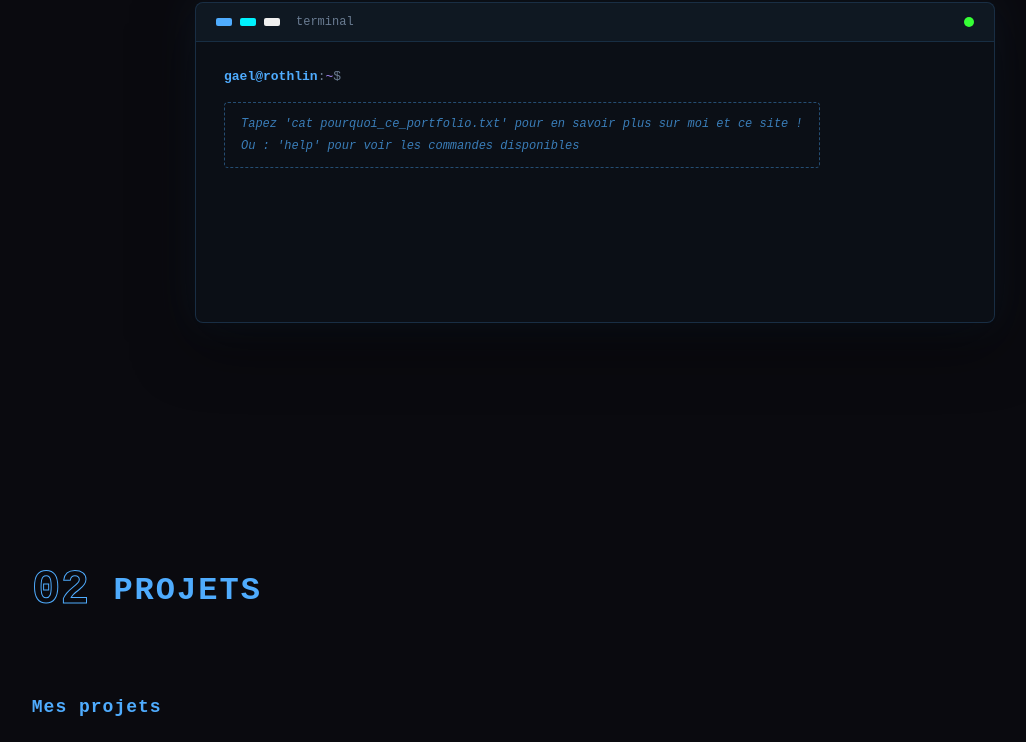
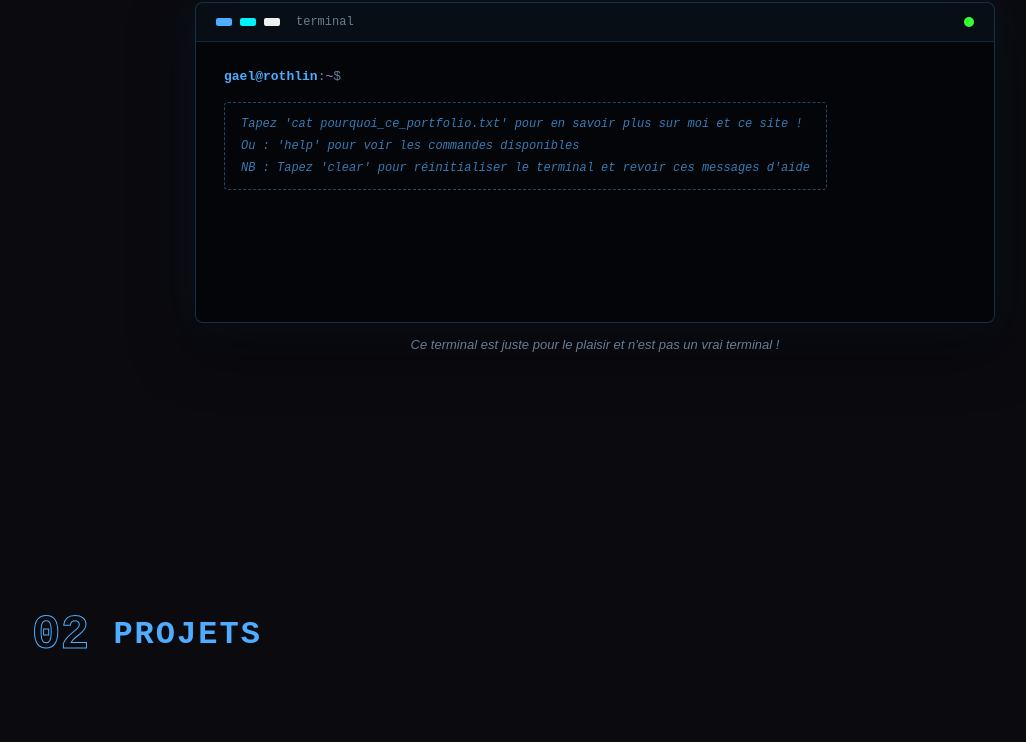
Before and after one commit to moonlight58/grothlin-portfolio, a Vue app: page / in a window 1280 px wide. Shown: the part 1052-1794 px from the top of the page, without its empty margins (45-1071 px from the left). Built offline with nearby package versions, Linux system fonts and the light colour scheme; a web font is replaced by a local one.

Commit message:
more command and less XSS leak

```diff
--- a/src/components/TerminalWindow.vue
+++ b/src/components/TerminalWindow.vue
@@ -56,9 +56,13 @@
       <!-- Hint message when empty -->
       <div v-if="history.length === 0" class="terminal-hint">
         <span class="hint-text">{{ $t ? $t('home.body.terminalHint') : 'Try typing: cat pourquoi_ce_portfolio.txt' }}</span><br>
-        <span class="hint-text">{{ $t ? $t('home.body.terminalHint2') : 'Or: help to see available commands' }}</span>
+        <span class="hint-text">{{ $t ? $t('home.body.terminalHint2') : 'Or: help to see available commands' }}</span><br>
+        <span class="hint-text">{{ $t ? $t('home.body.terminalHint3') : 'NB: type clear to clear the terminal and see these hints again' }}</span>
       </div>
     </div>
+  </div>
+  <div class="terminal-footer">
+    <p class="output-muted">{{ $t ? $t('home.body.terminalFooter') : 'This terminal is just for fun and is not a real terminal !' }}</p>
   </div>
 </template>
 
@@ -441,6 +445,13 @@ onMounted(() => {
 
 .dot.active { background: rgba(54, 255, 54, 1); }
 
+.terminal-footer {
+  font-size: small;
+  text-align: center;
+  padding: 12px 20px;
+  font-style: italic;
+}
+
 .blink {
   animation: blink 1.5s infinite;
 }
--- a/src/i18n/en.json
+++ b/src/i18n/en.json
@@ -27,6 +27,8 @@
       "description": "My objective is to create projects that are useful to everyone and for everyone",
       "terminalHint": "Type 'cat why_this_portfolio.txt' to learn more about me and this website !",
       "terminalHint2": "Or: 'help' to see available commands",
+      "terminalHint3": "NB: Type 'clear' to reset the terminal and see the hints again",
+      "terminalFooter": "This terminal is just for fun and is not a real terminal !",
       "why": "why_this_portfolio",
       "projects": "My projects",
       "why_desc": "This website is developed as part of my Portfolio project during the three years of my Computer Science degree. It will be continuously updated to reflect my academic and personal projects.",
--- a/src/i18n/fr.json
+++ b/src/i18n/fr.json
@@ -27,6 +27,8 @@
       "description": "Mon objectif est de réaliser des projets qui sont utiles à tous et pour tous",
       "terminalHint": "Tapez 'cat pourquoi_ce_portfolio.txt' pour en savoir plus sur moi et ce site !",
       "terminalHint2": "Ou : 'help' pour voir les commandes disponibles",
+      "terminalHint3": "NB : Tapez 'clear' pour réinitialiser le terminal et revoir ces messages d'aide",
+      "terminalFooter": "Ce terminal est juste pour le plaisir et n'est pas un vrai terminal !",
       "why": "pourquoi_ce_portfolio",
       "projects": "Mes projets",
       "why_desc": "Ce site est développé dans le cadre de mon projet de Portfolio durant les trois années du BUT. Il sera continuellement mis à jour pour refléter mes projets académiques et personnels.",
```
